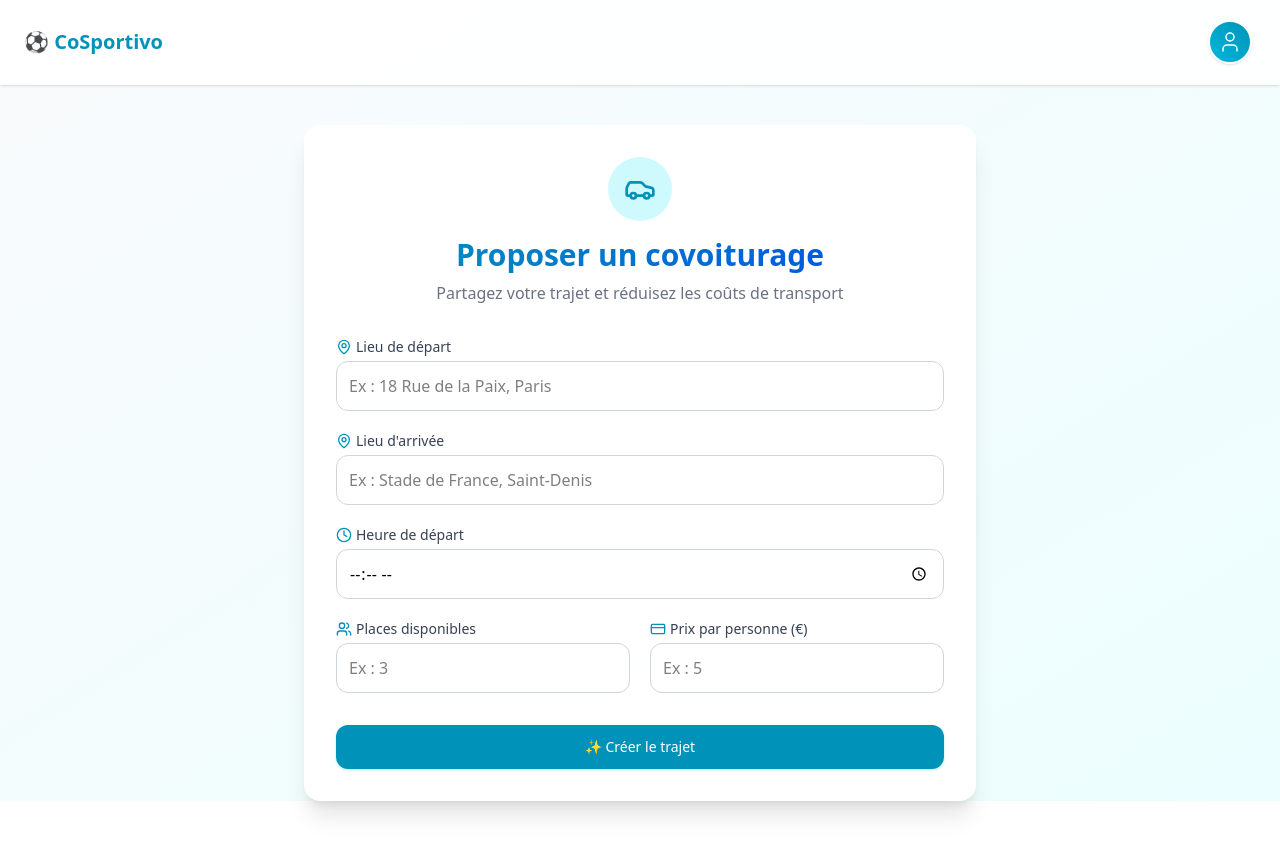
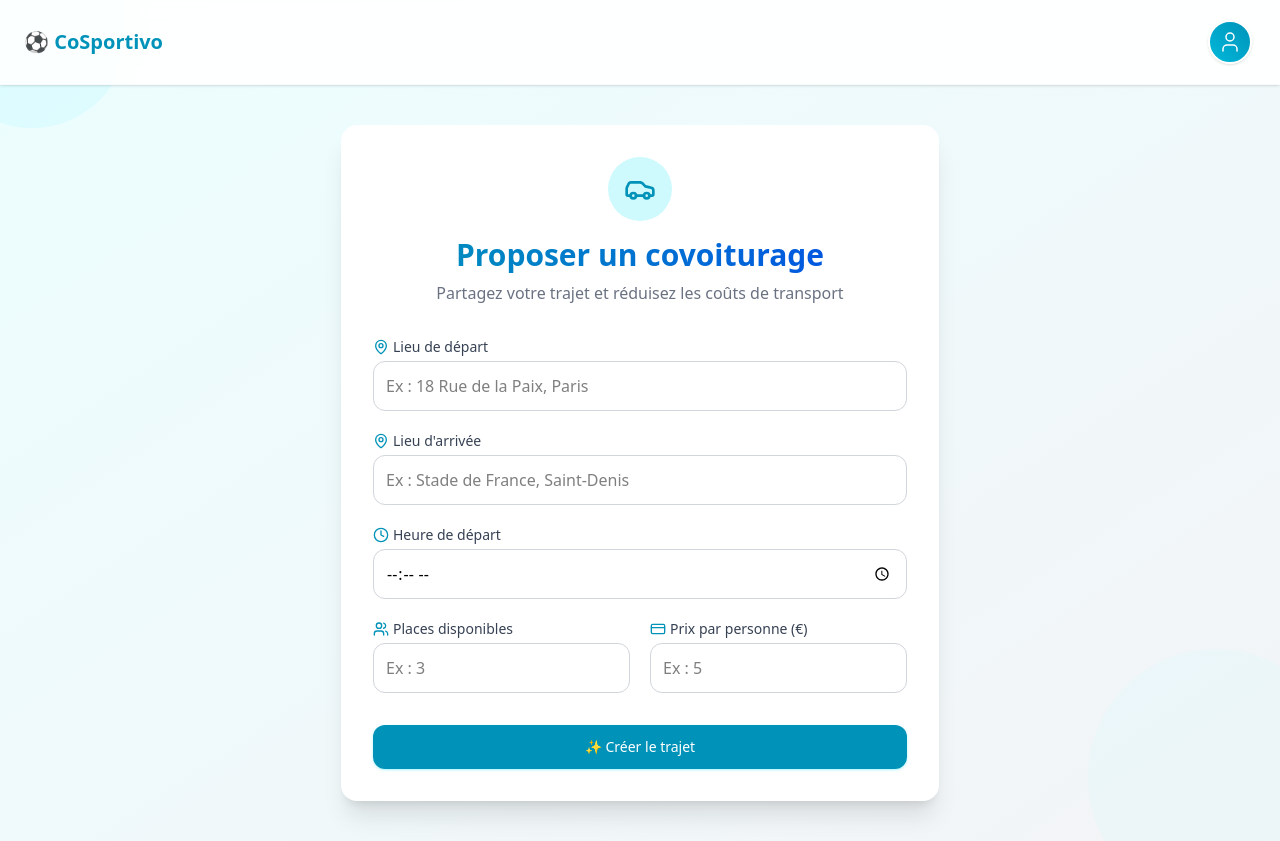
Before and after one commit to Siradio7/CoSportivo, a React (Vite) app in the folder client/: page /create-trip/1 in a window 1280 px wide. Built offline with nearby package versions, Linux system fonts and the light colour scheme; no server answers; sample sign-in values are in the browser's storage.

Commit message:
style: Amélioration de la mise en page de la page de création de voyage avec des ajustements de flexibilité et des éléments d'arrière-plan pour une meilleure esthétique

```diff
--- a/client/src/pages/CreateTrip.jsx
+++ b/client/src/pages/CreateTrip.jsx
@@ -59,14 +59,14 @@ const CreateTrip = () => {
     }
 
     return (
-        <div className="min-h-screen bg-gradient-to-br from-gray-50 to-cyan-50">
+        <div className="min-h-screen flex flex-col bg-gradient-to-br from-cyan-50 to-gray-100 relative overflow-hidden">
             <Header />
 
             <motion.main
                 initial={{ opacity: 0, y: 20 }}
                 animate={{ opacity: 1, y: 0 }}
                 transition={{ duration: 0.5 }}
-                className="max-w-2xl mx-auto mt-10 mb-10 bg-white p-8 rounded-2xl shadow-xl"
+                className="max-w-2xl z-10 mx-auto mt-10 mb-10 bg-white p-8 rounded-2xl shadow-xl"
             >
                 <div className="text-center mb-8">
                     <motion.div
@@ -220,6 +220,9 @@ const CreateTrip = () => {
                     </motion.div>
                 </motion.form>
             </motion.main>
+
+            <div className="absolute -bottom-16 -right-16 w-64 h-64 bg-cyan-100 rounded-full opacity-20 z-0"></div>
+            <div className="absolute -top-16 -left-16 w-48 h-48 bg-cyan-200 rounded-full opacity-20 z-0"></div>
         </div>
     )
 }
```
